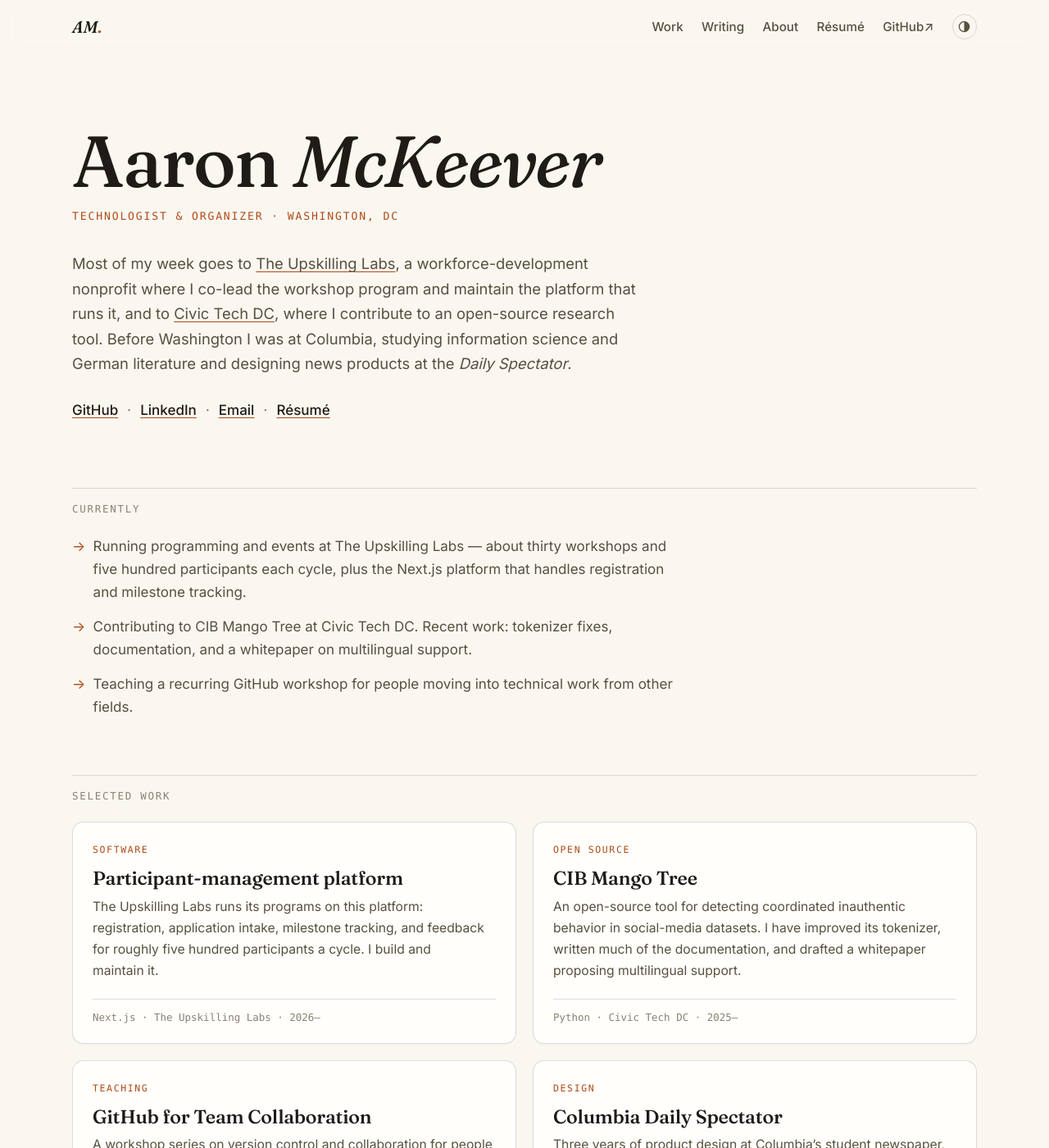
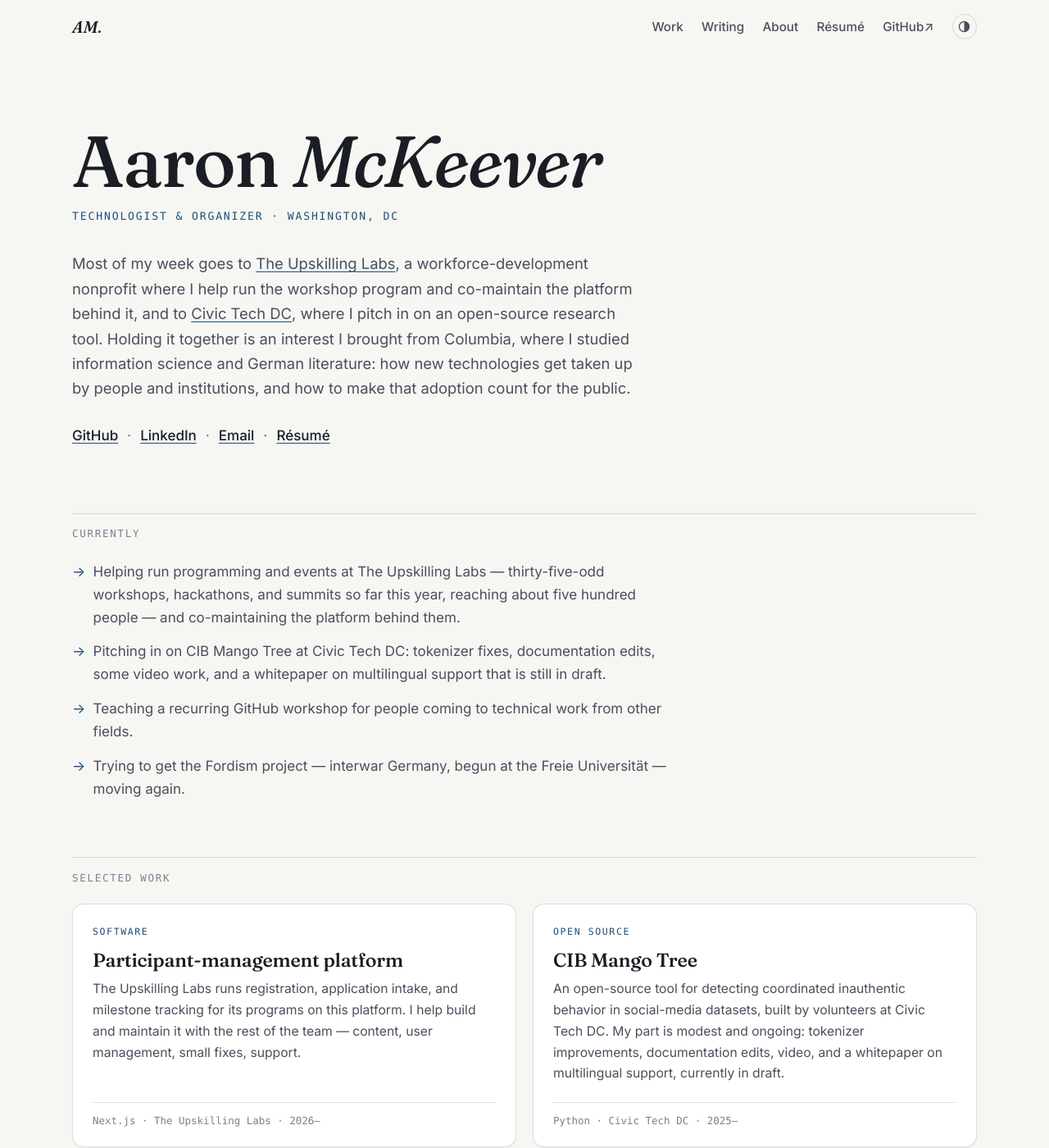
Before and after one commit to adm-2k/adm-2k.github.io, a Jekyll site: the page built from index.md, in a window 1280 px wide and 1400 px high. Shown: the whole window at 82% size. Built offline with Jekyll 4.4.1, drawn with Linux system fonts in a browser that asks for light colours; our own code applies the rules of GitHub Pages for plain Markdown files; some of the changed text lies outside the part shown.

Commit message:
Correct scope of claims, add humanities work, new Prussian blue palette
Content: align every claim with reality — ~35 events and ~500 unique
participants year-to-date at The Upskilling Labs (not per cycle);
CIB Mango Tree contributions restated as one contributor among several
(tokenizer fixes, documentation edits, video work, whitepaper in draft);
co-framing throughout. Surface the humanities research: RA work for
Dr. Annie Pfeifer's "To the Collector Belong the Spoils" (named in the
foreword) and the in-progress Fordism project, on the home page and in
a Research section. Reframe the site around critical, public-interest
technology adoption.

Design: replace the warm orange palette with Prussian blue on cool
paper (both themes), matching favicon.

Co-Authored-By: Claude Fable 5 <noreply@anthropic.com>
Claude-Session: https://claude.ai/code/session_014q8GVZXBhUYkkauaoHY5yY

```diff
--- a/_config.yml
+++ b/_config.yml
@@ -1,9 +1,9 @@
 title: "Aaron McKeever"
 email: "adm2216@columbia.edu"
 description: >-
-  Civic technologist in Washington, DC — building open-source tools,
-  teaching Git and GitHub, and running programs that help people grow
-  into technical work.
+  Technologist and organizer in Washington, DC, working on how new
+  technologies get adopted — critically, collaboratively, and for
+  public benefit.
 url: "https://adm-2k.github.io"
 baseurl: ""
 repository: "adm-2k/adm-2k.github.io"
--- a/assets/css/main.scss
+++ b/assets/css/main.scss
@@ -12,33 +12,37 @@
    theme toggle all degrade to nothing on older browsers or without JS.
    ========================================================================== */
 
+/* Palette: Prussian blue on cool paper. The pigment was first made in
+   Berlin around 1706; it suits a site that keeps returning to German
+   intellectual history, and it prints well in both themes. */
+
 @mixin light-tokens {
-  --paper: #FAF7F1;
-  --paper-raised: #FFFEFB;
-  --paper-veil: rgba(250, 247, 241, 0.88);
-  --ink: #1F1B16;
-  --ink-soft: #57503F;
-  --ink-faint: #8A8171;
-  --accent: #B04A17;
-  --accent-soft: #D96C2C;
-  --hairline: rgba(31, 27, 22, 0.14);
-  --hairline-strong: rgba(31, 27, 22, 0.28);
-  --card-shadow: 0 1px 2px rgba(31, 27, 22, 0.05);
-  --card-shadow-hover: 0 6px 24px rgba(31, 27, 22, 0.10);
+  --paper: #F6F6F3;
+  --paper-raised: #FFFFFF;
+  --paper-veil: rgba(246, 246, 243, 0.88);
+  --ink: #1A1D24;
+  --ink-soft: #494F5C;
+  --ink-faint: #7A8090;
+  --accent: #1E4E79;
+  --accent-soft: #4878A8;
+  --hairline: rgba(26, 29, 36, 0.14);
+  --hairline-strong: rgba(26, 29, 36, 0.28);
+  --card-shadow: 0 1px 2px rgba(26, 29, 36, 0.05);
+  --card-shadow-hover: 0 6px 24px rgba(26, 29, 36, 0.10);
   color-scheme: light;
 }
 
 @mixin dark-tokens {
-  --paper: #171310;
-  --paper-raised: #201B16;
-  --paper-veil: rgba(23, 19, 16, 0.85);
-  --ink: #EDE7DC;
-  --ink-soft: #B5AB9A;
-  --ink-faint: #857B69;
-  --accent: #E58A50;
-  --accent-soft: #C96B33;
-  --hairline: rgba(237, 231, 220, 0.16);
-  --hairline-strong: rgba(237, 231, 220, 0.32);
+  --paper: #101319;
+  --paper-raised: #171C24;
+  --paper-veil: rgba(16, 19, 25, 0.85);
+  --ink: #E7E9EC;
+  --ink-soft: #A6ADB8;
+  --ink-faint: #6C7482;
+  --accent: #8FB4DC;
+  --accent-soft: #5E8BBD;
+  --hairline: rgba(231, 233, 236, 0.16);
+  --hairline-strong: rgba(231, 233, 236, 0.32);
   --card-shadow: 0 1px 2px rgba(0, 0, 0, 0.3);
   --card-shadow-hover: 0 6px 24px rgba(0, 0, 0, 0.45);
   color-scheme: dark;
--- a/index.md
+++ b/index.md
@@ -4,11 +4,13 @@ permalink: /
 role_line: "Technologist & organizer · Washington, DC"
 intro: >-
   Most of my week goes to [The Upskilling Labs](https://theupskillinglabs.org),
-  a workforce-development nonprofit where I co-lead the workshop program and
-  maintain the platform that runs it, and to [Civic Tech DC](https://civictechdc.org),
-  where I contribute to an open-source research tool. Before Washington I was
-  at Columbia, studying information science and German literature and designing
-  news products at the *Daily Spectator*.
+  a workforce-development nonprofit where I help run the workshop program and
+  co-maintain the platform behind it, and to
+  [Civic Tech DC](https://civictechdc.org), where I pitch in on an open-source
+  research tool. Holding it together is an interest I brought from Columbia,
+  where I studied information science and German literature: how new
+  technologies get taken up by people and institutions, and how to make that
+  adoption count for the public.
 hero_links:
   - label: "GitHub"
     url: "https://github.com/adm-2k"
@@ -22,41 +24,47 @@ hero_links:
     url: "/resume/"
 now:
   - >-
-    Running programming and events at The Upskilling Labs — about thirty
-    workshops and five hundred participants each cycle, plus the Next.js
-    platform that handles registration and milestone tracking.
+    Helping run programming and events at The Upskilling Labs —
+    thirty-five-odd workshops, hackathons, and summits so far this year,
+    reaching about five hundred people — and co-maintaining the platform
+    behind them.
   - >-
-    Contributing to CIB Mango Tree at Civic Tech DC. Recent work: tokenizer
-    fixes, documentation, and a whitepaper on multilingual support.
+    Pitching in on CIB Mango Tree at Civic Tech DC: tokenizer fixes,
+    documentation edits, some video work, and a whitepaper on multilingual
+    support that is still in draft.
   - >-
-    Teaching a recurring GitHub workshop for people moving into technical
+    Teaching a recurring GitHub workshop for people coming to technical
     work from other fields.
+  - >-
+    Trying to get the Fordism project — interwar Germany, begun at the
+    Freie Universität — moving again.
 projects:
   - tag: "Software"
     title: "Participant-management platform"
     url: "https://theupskillinglabs.org"
     blurb: >-
-      The Upskilling Labs runs its programs on this platform: registration,
-      application intake, milestone tracking, and feedback for roughly five
-      hundred participants a cycle. I build and maintain it.
+      The Upskilling Labs runs registration, application intake, and
+      milestone tracking for its programs on this platform. I help build
+      and maintain it with the rest of the team — content, user management,
+      small fixes, support.
     meta: "Next.js · The Upskilling Labs · 2026–"
   - tag: "Open source"
     title: "CIB Mango Tree"
     url: "https://civictechdc.org"
     blurb: >-
       An open-source tool for detecting coordinated inauthentic behavior in
-      social-media datasets. I have improved its tokenizer, written much of
-      the documentation, and drafted a whitepaper proposing multilingual
-      support.
+      social-media datasets, built by volunteers at Civic Tech DC. My part is
+      modest and ongoing: tokenizer improvements, documentation edits, video,
+      and a whitepaper on multilingual support, currently in draft.
     meta: "Python · Civic Tech DC · 2025–"
-  - tag: "Teaching"
-    title: "GitHub for Team Collaboration"
-    url: "https://github.com/adm-2k/workshop-template"
+  - tag: "Humanities"
+    title: "Benjamin, collecting, and Fordism"
     blurb: >-
-      A workshop series on version control and collaboration for people who
-      don't come from software. It assumes no programming background and works
-      on real repositories. The materials are public.
-    meta: "Curriculum & instruction · recurring"
+      Research assistance for Dr. Annie Pfeifer's *To the Collector Belong
+      the Spoils*, a study of modernist writers as collectors and hoarders —
+      my name is in the foreword — and a slower project on Fordism's arrival
+      in interwar Germany, begun at the Freie Universität Berlin.
+    meta: "German studies · 2021–"
   - tag: "Design"
     title: "Columbia Daily Spectator"
     url: "https://www.columbiaspectator.com/"
```
Also changed, not shown: _pages/about.md (+17 -7 lines), _pages/resume.md (+5 -4 lines), _pages/work.md (+35 -16 lines), assets/favicon.svg.
